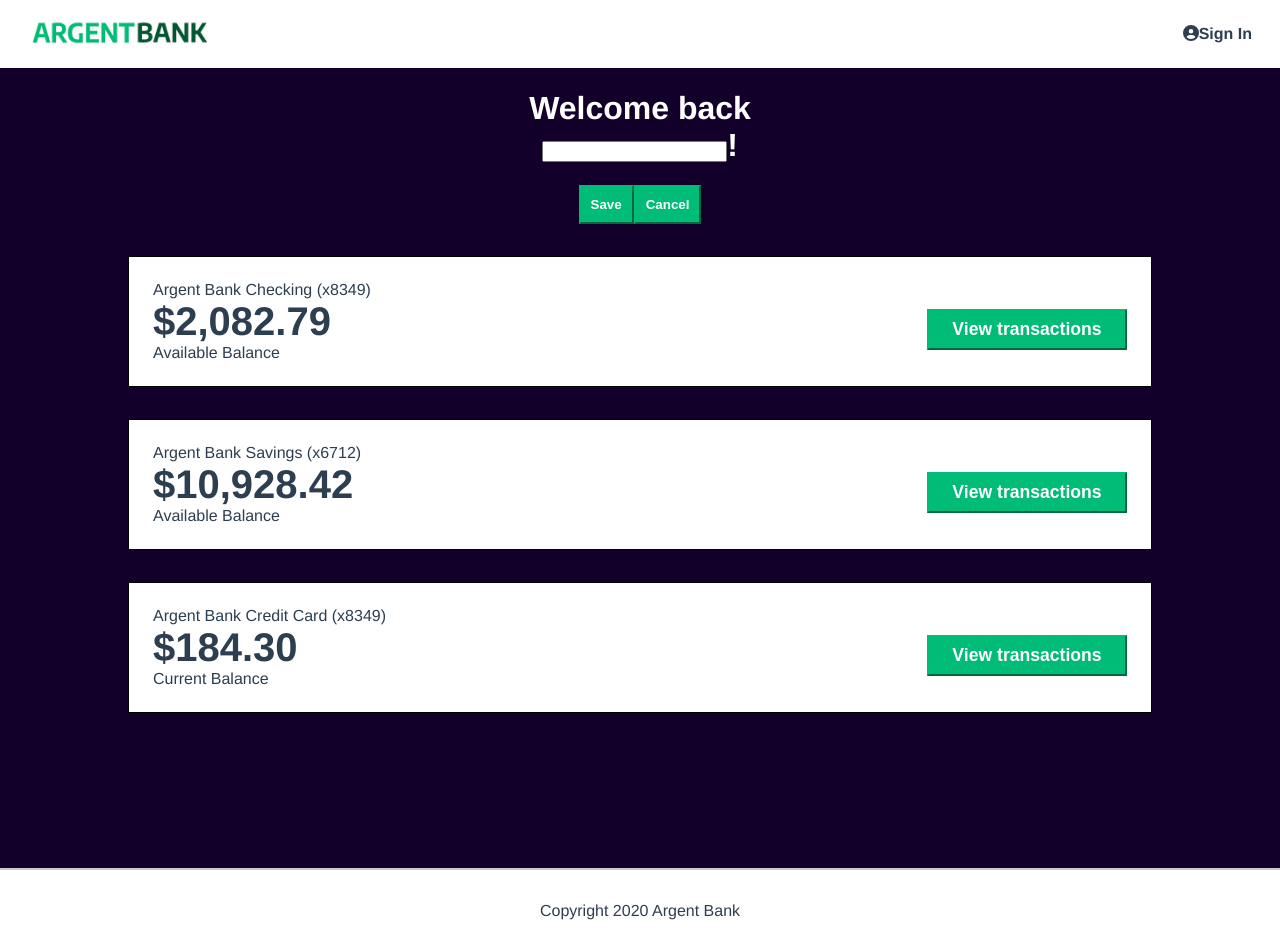
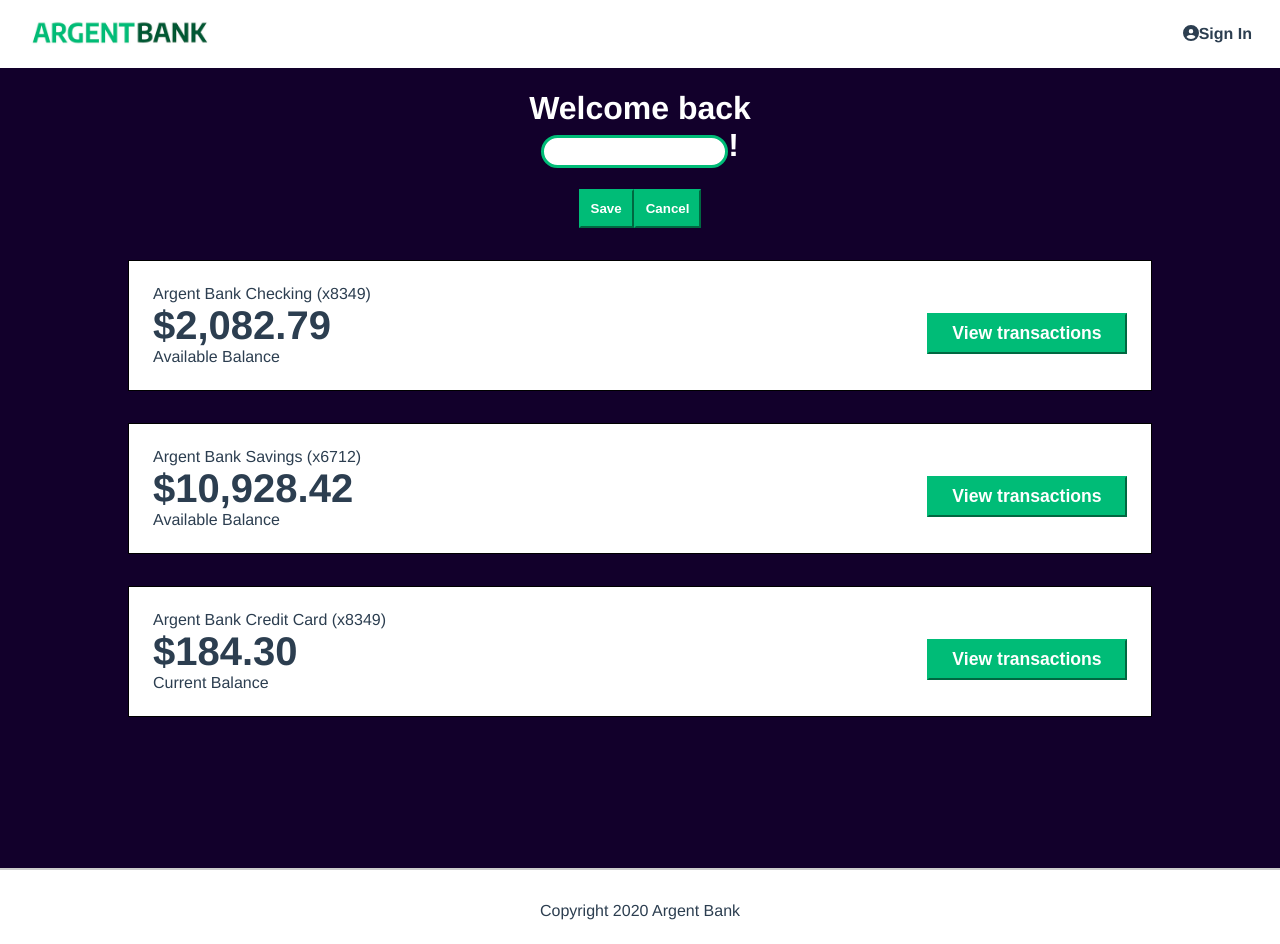
Before and after one commit to drikce88/ArgentBank, a React app in the folder FrontEnd/: page /User in a window 1280 px wide. Both pictures are taken after a click on the button "Edit Name". Built offline with nearby package versions, Linux system fonts and the light colour scheme; no server answers; the HTML template or start-up script is replaced by a standard one.

Commit message:
Ajout de régles css pour le boutton de déconnexion et pour l'input de changement d'username.

```diff
--- a/FrontEnd/src/components/Nav.jsx
+++ b/FrontEnd/src/components/Nav.jsx
@@ -31,7 +31,7 @@
   </div>
   <div>
   {isAuthenticated ? (
-          <button onClick={handleLogout} className="main-nav-item">
+          <button onClick={handleLogout} className="main-nav-item button-logout">
             <FontAwesomeIcon icon={faUserCircle} />
             Logout
           </button>
--- a/FrontEnd/src/components/Transaction.jsx
+++ b/FrontEnd/src/components/Transaction.jsx
@@ -36,7 +36,7 @@
           Welcome back
           <br />
           {editMode ? (
-            <input
+            <input className ="edit-input"
               type="text"
               value={newUserName}
               onChange={(e) => setNewUserName(e.target.value)}
--- a/FrontEnd/src/index.css
+++ b/FrontEnd/src/index.css
@@ -66,6 +66,22 @@
 
 .main-nav-item:hover {
   text-decoration: underline;
+}
+
+.button-logout {
+  font-weight: bold;
+  color: #2c3e50;
+  cursor: pointer;
+  border: none;
+  background: none;
+  font-size: 1rem;
+
+}
+
+.edit-input {
+  border-radius: 25px;
+  height: 25px;
+  border: #00bc77 3px solid;
 }
 
 .main-nav-logo {
```
